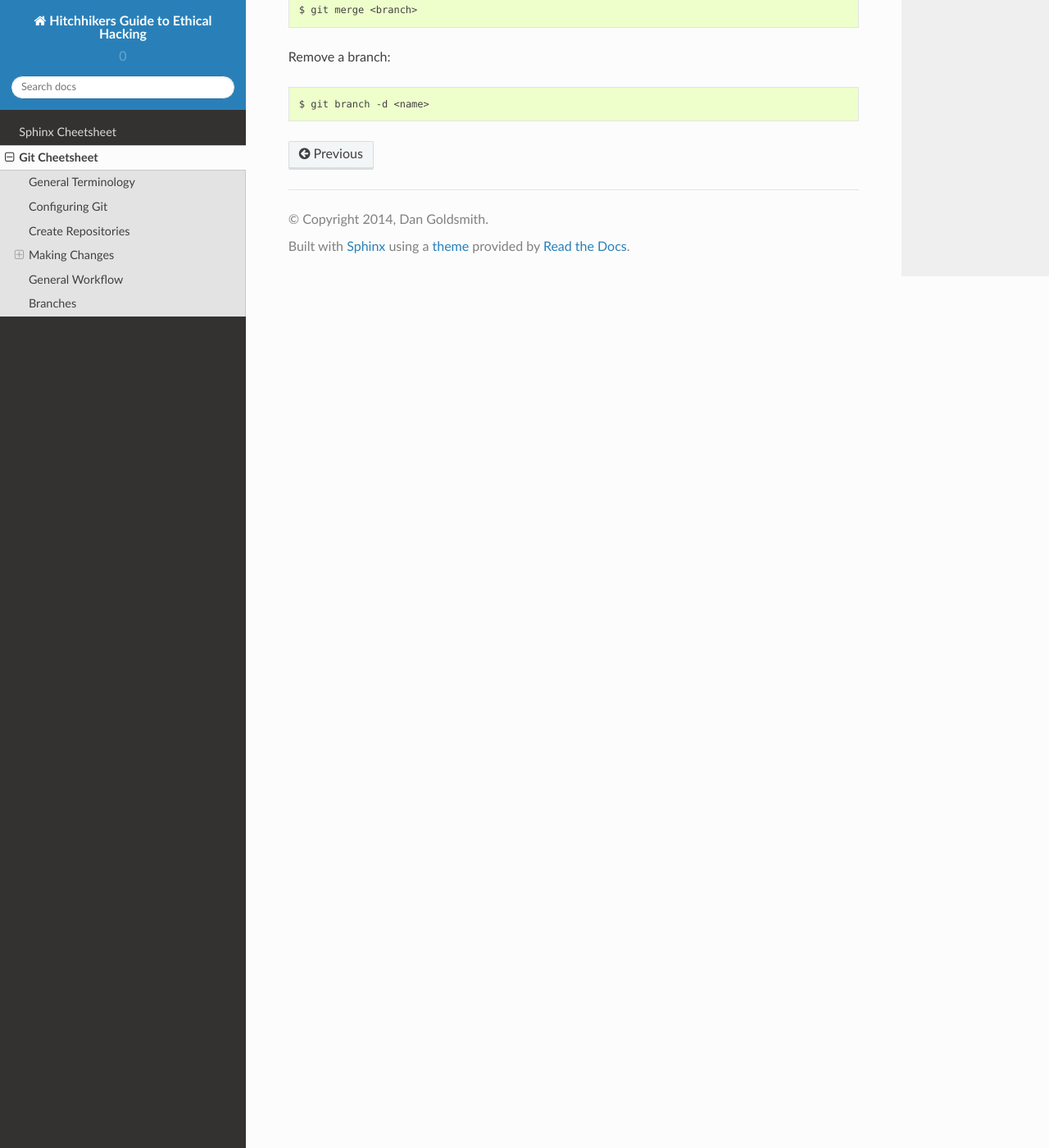
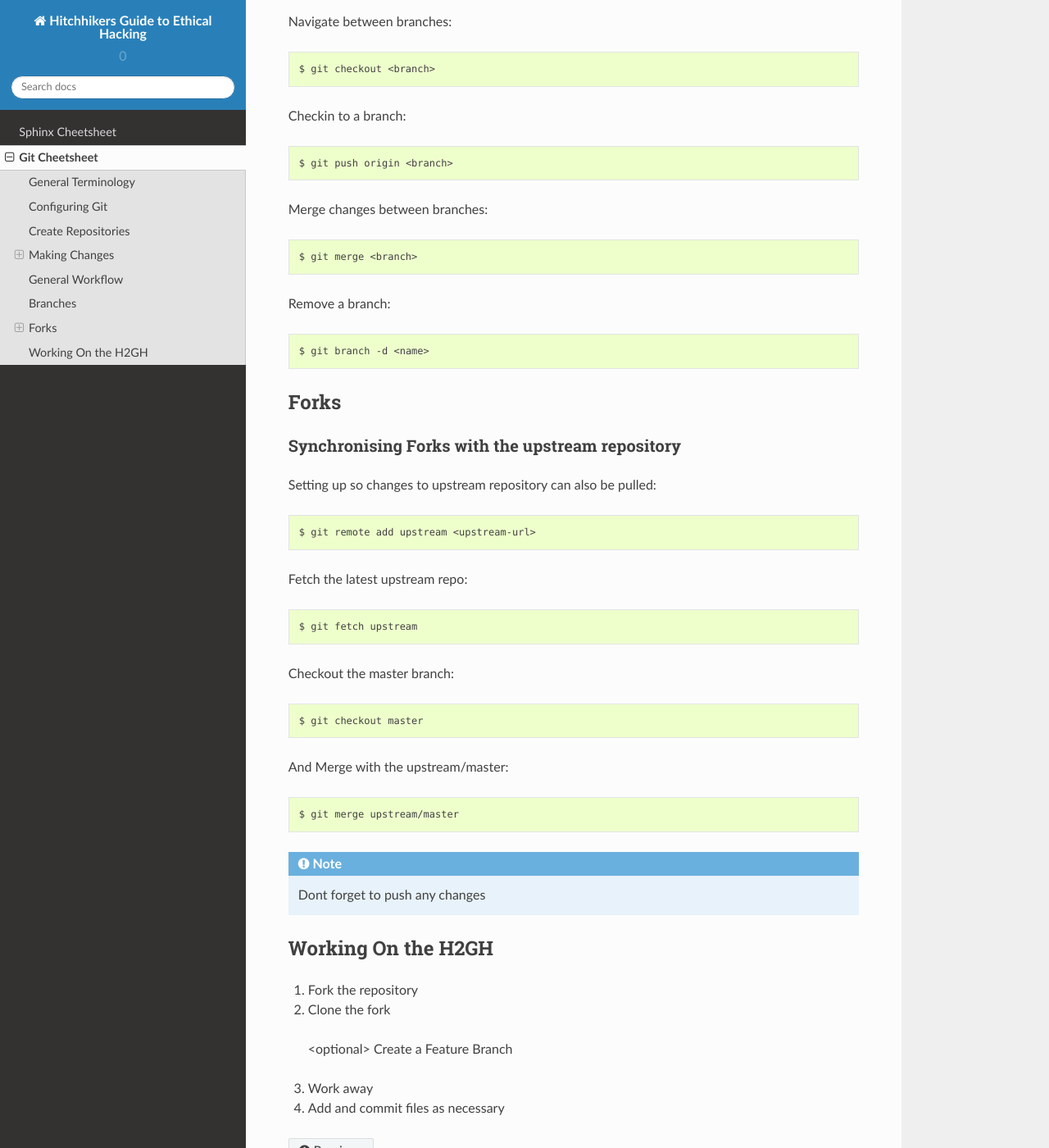
Before and after one commit to coventryuniversity/EH-H2GH, a Sphinx documentation site: the page built from source/git.rst, in a window 1280 px wide and 1400 px high, scrolled down 2493 px. Shown: the whole window at 82% size. Built offline with Sphinx 7.4.7 and the Read the Docs theme 2.0.0, drawn with Linux system fonts in a browser that asks for light colours; formulas are drawn with MathJax 3; some of the changed text lies outside the part shown.

Commit message:
Added forking details

```diff
--- a/source/git.rst
+++ b/source/git.rst
@@ -9,6 +9,9 @@ General Terminology
 
 Configuring Git
 ================
+
+These Settings are great for a single user on one machine.
+Use the **--local** flag for per-repository settings (i.e. if running on a Flash drive)
 
 Set the username for commits::
 
@@ -34,6 +37,10 @@ Create a new repository::
 Clone an existing repository::
 
   $ git clone <url>
+
+Check URL's for a given repository::
+
+  $ git remote -v
 
 Making Changes
 ==============
@@ -102,6 +109,10 @@ Navigate between branches::
 
   $ git checkout <branch>
 
+Checkin to a branch::
+
+  $ git push origin <branch>
+
 Merge changes between branches::
 
   $ git merge <branch>
@@ -109,3 +120,38 @@ Merge changes between branches::
 Remove a branch::
 
   $ git branch -d <name>
+
+Forks
+======
+
+Synchronising Forks with the upstream repository
+-------------------------------------------------
+Setting up so changes to upstream repository can also be pulled::
+
+  $ git remote add upstream <upstream-url>
+
+Fetch the latest upstream repo::
+
+  $ git fetch upstream
+
+Checkout the master branch::
+
+  $ git checkout master
+
+And Merge with the upstream/master::
+
+  $ git merge upstream/master
+
+.. NOTE::
+
+  Dont forget to push any changes
+
+
+Working On the H2GH
+====================
+
+1) Fork the repository
+2) Clone the fork
+ <optional> Create a Feature Branch
+3) Work away
+4) Add and commit files as necessary
```
